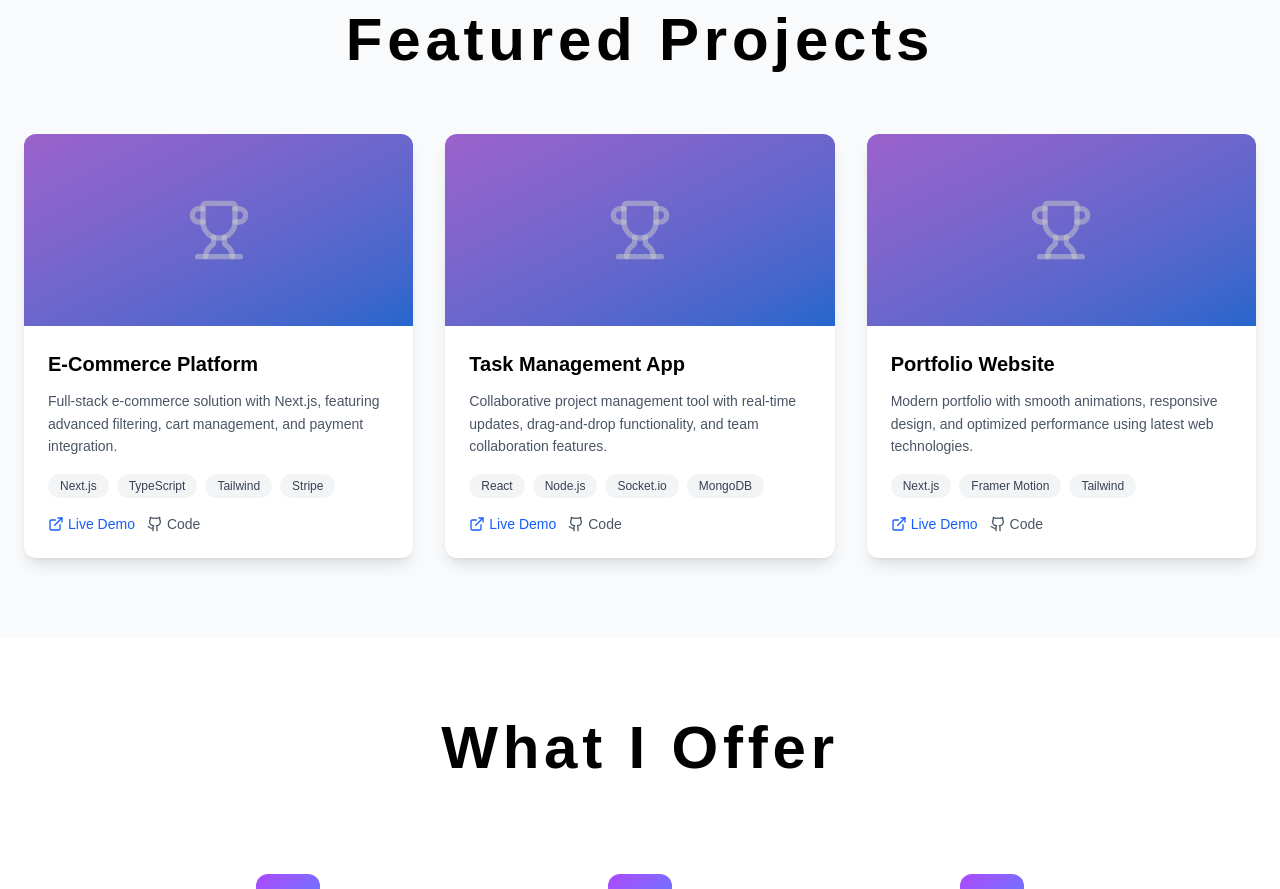
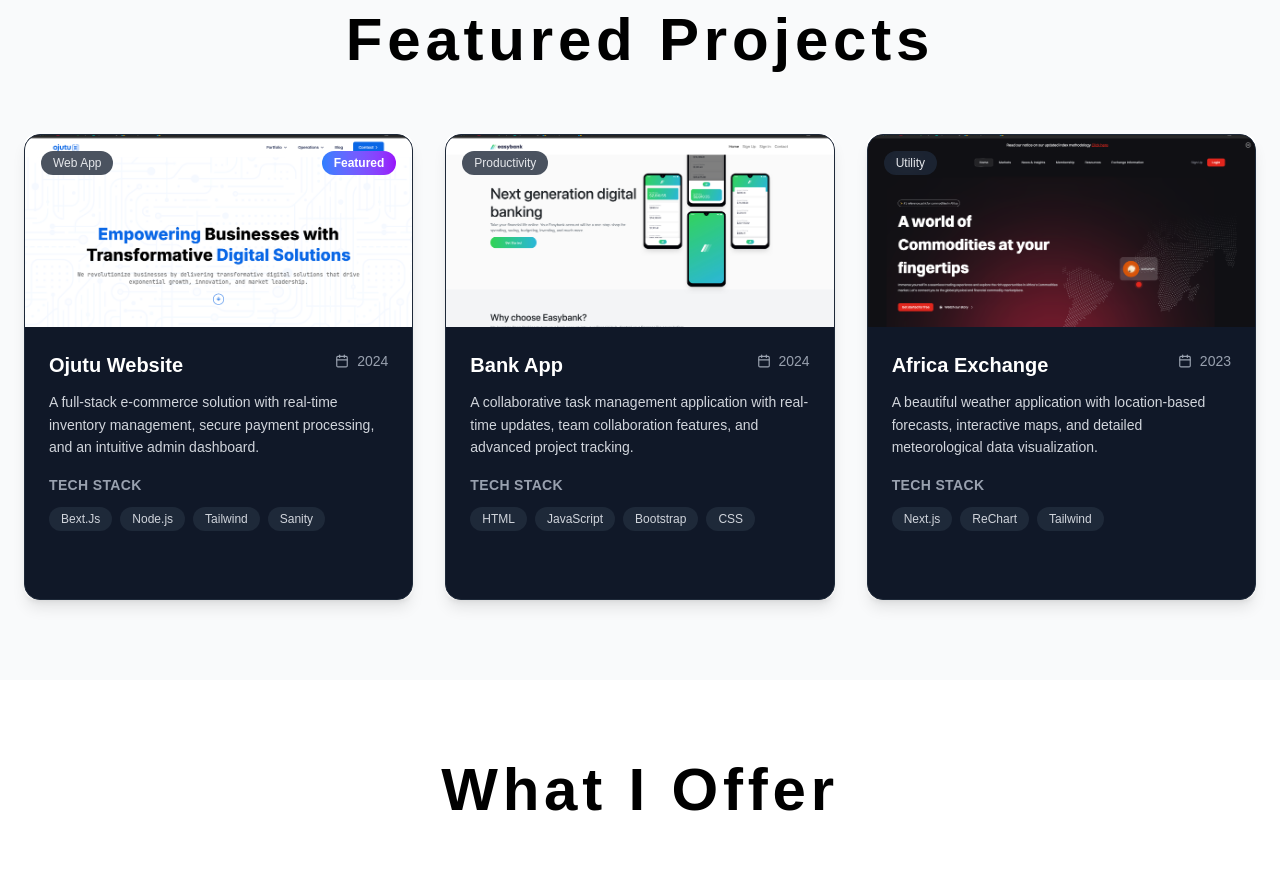
Before and after one commit to Nafiu-Mubashir/mubashir-portfolio, a Next.js app: page / in a window 1280 px wide. Shown: the part 3760-4649 px from the top of the page. Built offline with nearby package versions, Linux system fonts and the light colour scheme.

Commit message:
chore: building my portfolio page, I have added main, portfolio, and contact page

```diff
--- a/app/page.tsx
+++ b/app/page.tsx
@@ -1,6 +1,8 @@
 "use client";
+import { PortfolioCard } from "@/components/portfolio-card";
+import { projects } from "@/data";
 import { easeOut, motion, spring } from "framer-motion";
-import { Github, Linkedin, Twitter, Code, Palette, Zap, Calendar, MapPin, Mail, ExternalLink, Download, Users, Trophy, Lightbulb } from "lucide-react";
+import { Github, Linkedin, Twitter, Code, Palette, Zap, MapPin, Mail, Download, Users } from "lucide-react";
 import { useEffect, useState } from "react";
 
 export default function Home() {
@@ -47,32 +49,32 @@ export default function Home() {
     }
   ];
 
-  const projects = [
-    {
-      title: "E-Commerce Platform",
-      description: "Full-stack e-commerce solution with Next.js, featuring advanced filtering, cart management, and payment integration.",
-      tech: ["Next.js", "TypeScript", "Tailwind", "Stripe"],
-      image: "/api/placeholder/400/250",
-      liveUrl: "#",
-      githubUrl: "#"
-    },
-    {
-      title: "Task Management App",
-      description: "Collaborative project management tool with real-time updates, drag-and-drop functionality, and team collaboration features.",
-      tech: ["React", "Node.js", "Socket.io", "MongoDB"],
-      image: "/api/placeholder/400/250",
-      liveUrl: "#",
-      githubUrl: "#"
-    },
-    {
-      title: "Portfolio Website",
-      description: "Modern portfolio with smooth animations, responsive design, and optimized performance using latest web technologies.",
-      tech: ["Next.js", "Framer Motion", "Tailwind"],
-      image: "/api/placeholder/400/250",
-      liveUrl: "#",
-      githubUrl: "#"
-    }
-  ];
+  // const projects = [
+  //   {
+  //     title: "E-Commerce Platform",
+  //     description: "Full-stack e-commerce solution with Next.js, featuring advanced filtering, cart management, and payment integration.",
+  //     tech: ["Next.js", "TypeScript", "Tailwind", "Stripe"],
+  //     image: "/api/placeholder/400/250",
+  //     liveUrl: "#",
+  //     githubUrl: "#"
+  //   },
+  //   {
+  //     title: "Task Management App",
+  //     description: "Collaborative project management tool with real-time updates, drag-and-drop functionality, and team collaboration features.",
+  //     tech: ["React", "Node.js", "Socket.io", "MongoDB"],
+  //     image: "/api/placeholder/400/250",
+  //     liveUrl: "#",
+  //     githubUrl: "#"
+  //   },
+  //   {
+  //     title: "Portfolio Website",
+  //     description: "Modern portfolio with smooth animations, responsive design, and optimized performance using latest web technologies.",
+  //     tech: ["Next.js", "Framer Motion", "Tailwind"],
+  //     image: "/api/placeholder/400/250",
+  //     liveUrl: "#",
+  //     githubUrl: "#"
+  //   }
+  // ];
 
   const services = [
     {
@@ -221,14 +223,10 @@ export default function Home() {
             <div className="grid md:grid-cols-2 gap-12 items-center">
               <div className="text-left space-y-6">
                 <p className="text-lg text-gray-700 leading-relaxed">
-                  I'm a passionate Frontend Engineer with over 3 years of experience crafting digital experiences
-                  that users love. My journey started with curiosity about how websites work, and it's evolved
-                  into a career focused on building scalable, performant, and beautiful web applications.
+                  {"I'm a passionate Frontend Engineer with over 3 years of experience crafting digital experiences that users love. My journey started with curiosity about how websites work, and it's evolved into a career focused on building scalable, performant, and beautiful web applications."}
                 </p>
                 <p className="text-lg text-gray-700 leading-relaxed">
-                  When I'm not coding, you'll find me exploring new technologies, contributing to open-source
-                  projects, or sharing knowledge with the developer community. I believe in clean code,
-                  continuous learning, and creating solutions that make a real impact.
+                  {"When I'm not coding, you'll find me exploring new technologies, contributing to open-source projects, or sharing knowledge with the developer community. I believe in clean code, continuous learning, and creating solutions that make a real impact."}
                 </p>
                 <div className="flex items-center gap-6 pt-4">
                   <div className="flex items-center gap-2">
@@ -254,7 +252,7 @@ export default function Home() {
         </div>
       </section>
 
-      {/* Skills Section */}
+        {/* Skills Section */}
       <section className="py-20 bg-gray-50">
         <div className="container mx-auto px-6">
           <motion.h2
@@ -354,7 +352,7 @@ export default function Home() {
           </motion.h2>
 
           <div className="grid md:grid-cols-2 lg:grid-cols-3 gap-8 max-w-7xl mx-auto">
-            {projects.map((project, index) => (
+            {projects.slice(0, 3).map((project, index) => (
               <motion.div
                 key={project.title}
                 initial={{ opacity: 0, y: 50 }}
@@ -363,40 +361,7 @@ export default function Home() {
                 transition={{ delay: index * 0.1 }}
                 className="bg-white rounded-xl overflow-hidden shadow-lg hover:shadow-xl transition-shadow duration-300 group"
               >
-                <div className="relative h-48 bg-gradient-to-br from-purple-400 to-blue-500 flex items-center justify-center">
-                  <Trophy className="w-16 h-16 text-white/50" />
-                  <div className="absolute inset-0 bg-black/20 group-hover:bg-black/40 transition-colors duration-300"></div>
-                </div>
-
-                <div className="p-6">
-                  <h3 className="text-xl font-bold mb-3">{project.title}</h3>
-                  <p className="text-gray-600 mb-4 text-sm leading-relaxed">{project.description}</p>
-
-                  <div className="flex flex-wrap gap-2 mb-4">
-                    {project.tech.map((tech) => (
-                      <span key={tech} className="px-3 py-1 bg-gray-100 text-gray-700 text-xs rounded-full">
-                        {tech}
-                      </span>
-                    ))}
-                  </div>
-
-                  <div className="flex gap-3">
-                    <a
-                      href={project.liveUrl}
-                      className="flex items-center gap-1 text-blue-600 hover:text-blue-800 text-sm font-medium"
-                    >
-                      <ExternalLink className="w-4 h-4" />
-                      Live Demo
-                    </a>
-                    <a
-                      href={project.githubUrl}
-                      className="flex items-center gap-1 text-gray-600 hover:text-gray-800 text-sm font-medium"
-                    >
-                      <Github className="w-4 h-4" />
-                      Code
-                    </a>
-                  </div>
-                </div>
+                <PortfolioCard {...project} />
               </motion.div>
             ))}
           </div>
@@ -445,9 +410,9 @@ export default function Home() {
             viewport={{ once: true }}
             transition={{ duration: 0.8 }}
           >
-            <h2 className="text-4xl md:text-6xl font-bold mb-8 tracking-[.3rem]">Let's Work Together</h2>
+            <h2 className="text-4xl md:text-6xl font-bold mb-8 tracking-[.3rem]">{"Let's Work Together"}</h2>
             <p className="text-xl text-gray-300 mb-12 max-w-2xl mx-auto leading-relaxed">
-              Ready to bring your ideas to life? I'm always excited to work on new projects and collaborate with amazing people.
+              {"Ready to bring your ideas to life? I'm always excited to work on new projects and collaborate with amazing people."}
             </p>
 
             <div className="flex flex-col sm:flex-row gap-6 justify-center items-center">
--- a/components/footer/index.tsx
+++ b/components/footer/index.tsx
@@ -59,8 +59,7 @@ export default function Footer() {
                 Frontend Engineer
               </p>
               <p className="text-gray-400 leading-relaxed max-w-md">
-                Passionate about creating beautiful, functional, and user-centered digital experiences.
-                Always exploring new technologies and pushing the boundaries of what's possible on the web.
+                {"Passionate about creating beautiful, functional, and user-centered digital experiences. Always exploring new technologies and pushing the boundaries of what's possible on the web."}
               </p>
             </motion.div>
 
```
